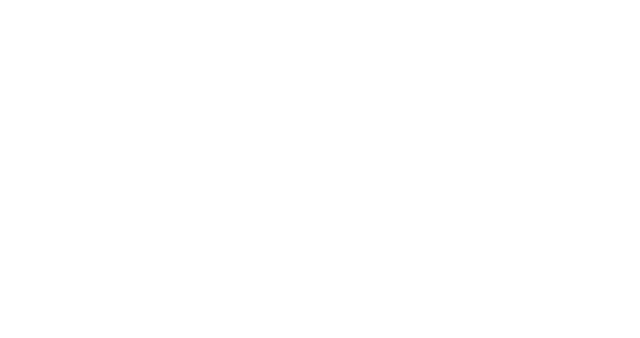
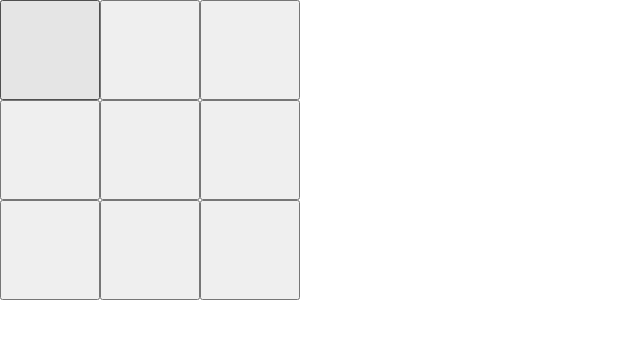
Before and after one commit to kaahnya/jogo-da-velha, a website: page index.html in a window 1280 px wide. Shown: the whole page, without its empty margins (0-640 px from the left). Drawn offline with Linux system fonts and the light colour scheme.

Commit message:
java funcionando

```diff
--- a/css/css.css
+++ b/css/css.css
@@ -9,3 +9,12 @@ html, .fullscreen{
     padding: 0;
     width: 100%;
 }
+
+button{
+    width: 100px;
+    height: 100px;
+}
+
+.fila{
+    display: flex;
+}
--- a/index.html
+++ b/index.html
@@ -4,13 +4,27 @@
     <meta charset="UTF-8">
     <meta name="viewport" content="width=device-width, initial-scale=1.0">
     <link rel="stylesheet" href="css/css.css"/>
-    <link rel="apple-touch-icon" href="img/" />
+    <link rel="apple-touch-icon" href="img/leitura.png" />
     <link rel="manifest" href="/manifest.json" />
     <meta name="theme-color" content="white" />
     <script src="js/js.js"></script>
     <title>jogo da velha</title>
 </head>
 <body class="fullscreen">
-
+    <div class="fila">
+    <button id="1" onclick="jogada('1')"></button>
+    <button id="2" onclick="jogada('2')"></button>
+    <button id="3" onclick="jogada('3')"></button>
+    </div>
+    <div class="fila">
+    <button id="4" onclick="jogada('4')"></button>
+    <button id="5" onclick="jogada('5')"></button>
+    <button id="6" onclick="jogada('6')"></button>
+    </div>
+    <div class="fila">
+    <button id="7" onclick="jogada('7')"></button>
+    <button id="8" onclick="jogada('8')"></button>
+    <button id="9" onclick="jogada('9')"></button>
+    </div>
 </body>
 </html>
--- a/js/js.js
+++ b/js/js.js
@@ -4,3 +4,16 @@ window.onload = () => {
         navigator.serviceWorker.register("./sw.js");
     }
 };
+
+var player = "X";
+
+function jogada(id) {
+    var button = document.getElementById(id);
+    button.innerHTML = player;
+
+    if (player === "X") {
+        player = "O";
+    } else {
+        player = "X";
+    }
+}
```
Also changed, not shown: img/leitura copy.png (added), img/leitura.png (added), manifest.json.
